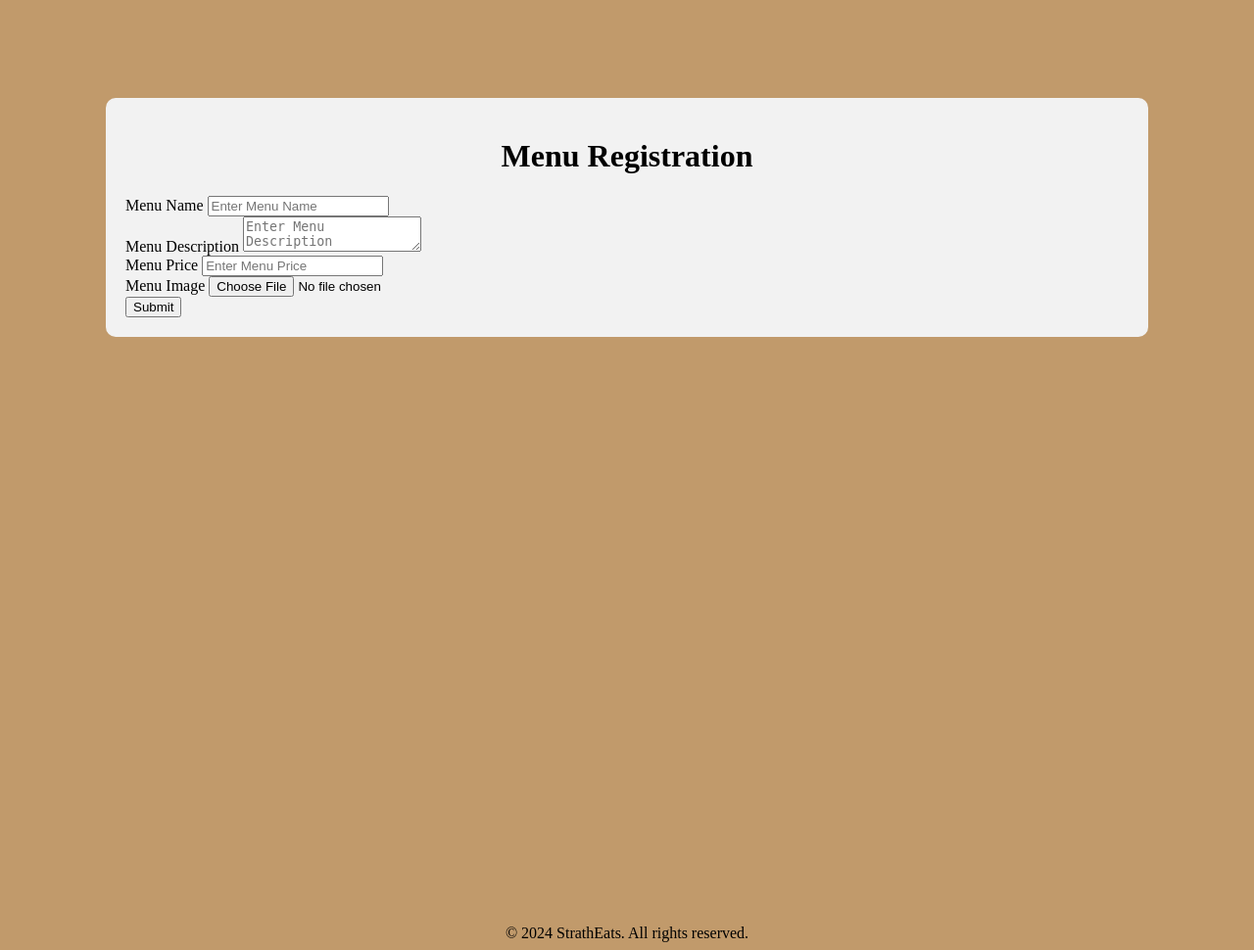
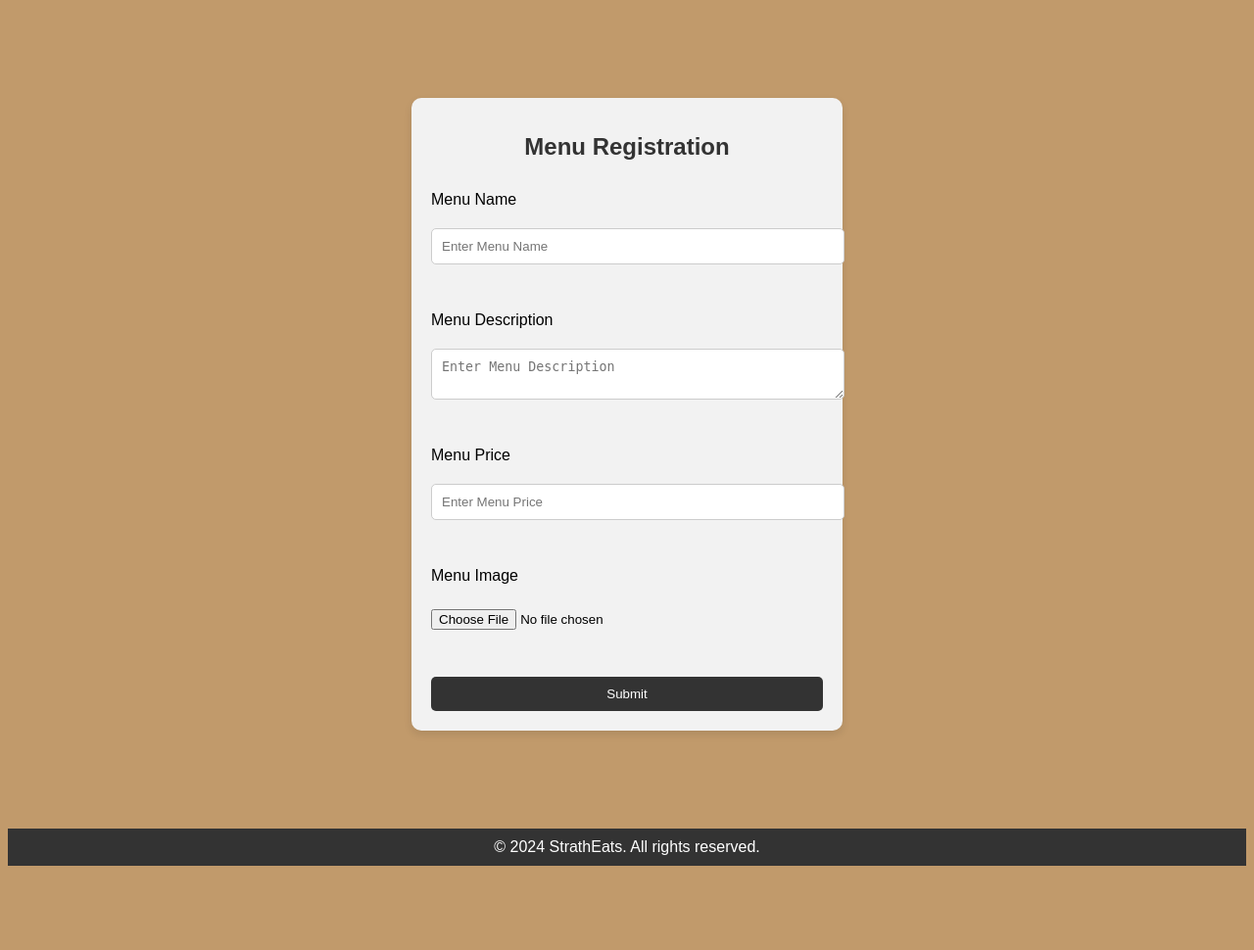
Before and after one commit to Bliss109/Strath_Eats, a PHP site: page /MenuRegistration.html in a window 1280 px wide. Shown: the whole page at 98% size. After the commit the page ends 884 px from the top, so only its background shows below. Run offline with PHP 8.4, Linux system fonts and the light colour scheme.

Commit message:
Updated Menu Registration Form and styling

```diff
--- a/Chef/MenuRegistration.html
+++ b/Chef/MenuRegistration.html
@@ -4,7 +4,8 @@
     <meta charset="UTF-8">
     <meta name="viewport" content="width=device-width, initial-scale=1.0">
     <link rel="stylesheet" href="MenuRegistrationStyle.css">
-    <title>Document</title>
+    <title>Menu Registration</title>
+    <script src="menuRegistration.js" defer></script>
 </head>
 <body>
     <form id="MenuForm">
@@ -14,12 +15,20 @@
             </center>
             <label for="menuName">Menu Name</label>
             <input type="text" id="menuName" name="menuName" placeholder="Enter Menu Name"><br>
+            <span class="error" id="menuNameError"></span>
+
             <label for="menuDescription">Menu Description</label>
-            <textarea type="text" id="menuDescription" name="menuDescription" placeholder="Enter Menu Description"></textarea><br>
+            <textarea id="menuDescription" name="menuDescription" placeholder="Enter Menu Description"></textarea><br>
+            <span class="error" id="menuDescriptionError"></span>
+
             <label for="menuPrice">Menu Price</label>
             <input type="text" id="menuPrice" name="menuPrice" placeholder="Enter Menu Price"><br>
+            <span class="error" id="menuPriceError"></span>
+
             <label for="menuImage">Menu Image</label>
-            <input type="file" id="menuImage" name="menuImage" placeholder="Upload Menu Image"><br>
+            <input type="file" id="menuImage" name="menuImage"><br>
+            <span class="error" id="menuImageError"></span>
+
             <button type="submit">Submit</button>
         </div>
     </form>
--- a/Chef/MenuRegistrationStyle.css
+++ b/Chef/MenuRegistrationStyle.css
@@ -1,18 +1,67 @@
 body {
     background-color: #c19a6b;
+    font-family: Arial, sans-serif;
 }
 
 footer {
     text-align: center;
-    margin-top: 600px;
+    margin-top: 50px;
+    padding: 10px;
+    background-color: #333;
+    color: white;
 }
 
-#MenuForm{
-    margin-top: 100px;
-    margin-left: 100px;
-    margin-right: 100px;
-    /* margin-bottom: 50px; */
+#MenuForm {
+    width: 400px;
+    margin: 100px auto;
     padding: 20px;
     background-color: #f2f2f2;
     border-radius: 10px;
+    box-shadow: 0 4px 8px rgba(0, 0, 0, 0.1);
 }
+
+.MenuRegistration-container {
+    display: flex;
+    flex-direction: column;
+    gap: 15px;
+}
+
+h1 {
+    font-size: 24px;
+    color: #333;
+}
+
+label {
+    font-size: 16px;
+    margin-bottom: 5px;
+}
+
+input[type="text"], textarea {
+    width: 100%;
+    padding: 10px;
+    border-radius: 5px;
+    border: 1px solid #ccc;
+}
+
+input[type="file"] {
+    margin-top: 5px;
+}
+
+button {
+    padding: 10px 20px;
+    background-color: #333;
+    color: white;
+    border: none;
+    border-radius: 5px;
+    cursor: pointer;
+}
+
+button:hover {
+    background-color: #555;
+}
+
+.error {
+    color: red;
+    font-size: 12px;
+    display: none;
+}
```
